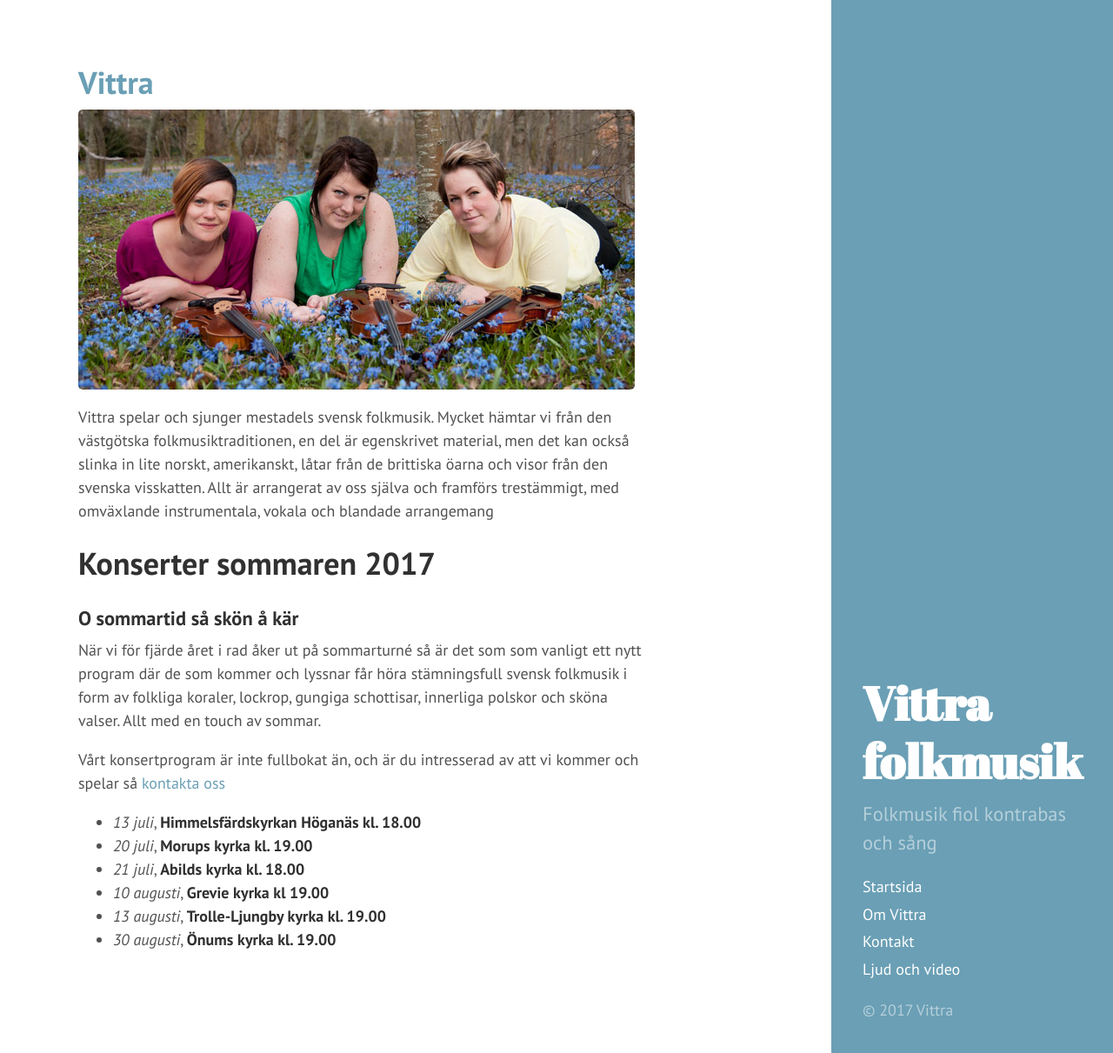
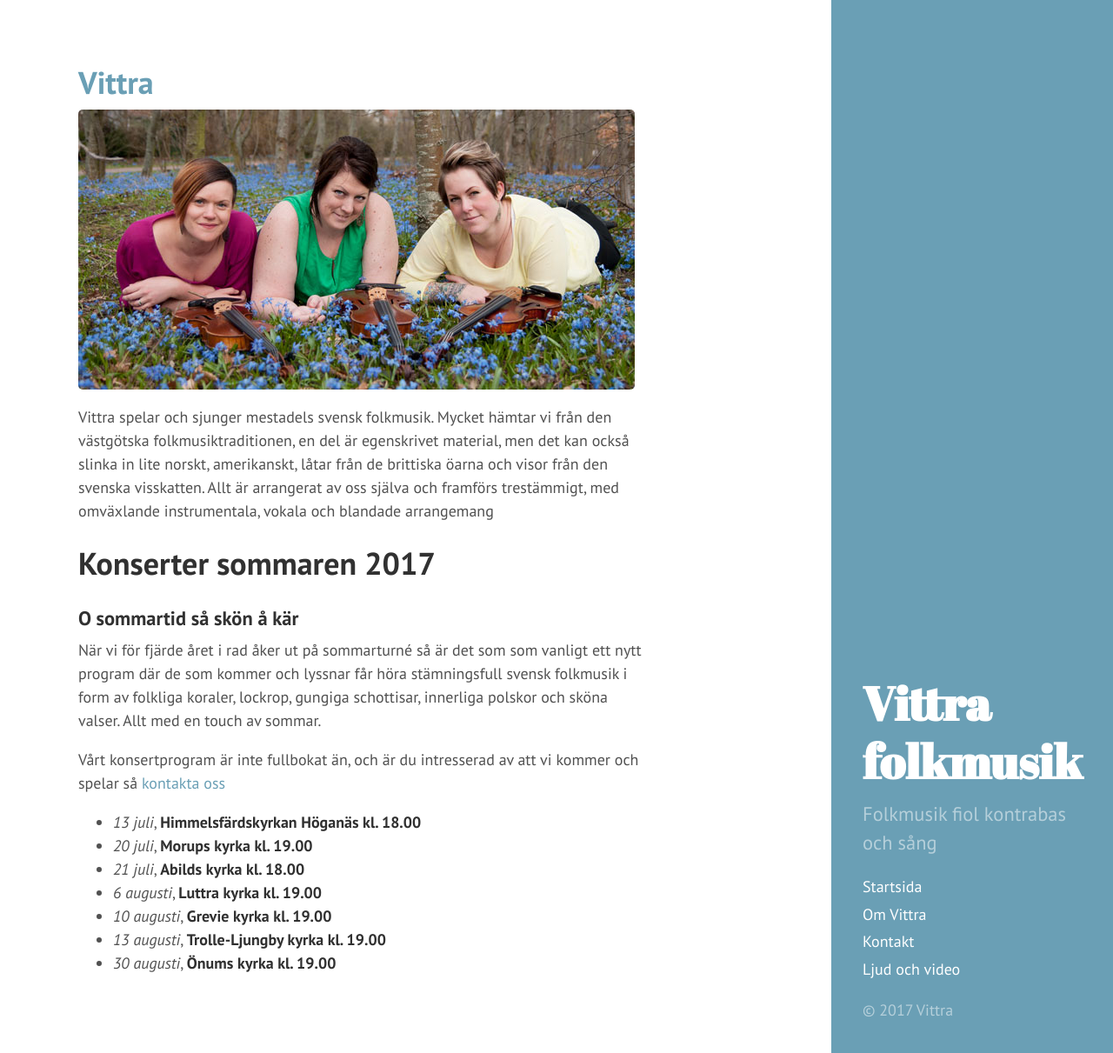
Before and after one commit to trinning/trinning.github.io, a Jekyll site: the page built from index.md, in a window 1280 px wide and 1211 px high. Shown: the whole window at 87% size. Built offline with Jekyll 4.4.1, drawn with Linux system fonts in a browser that asks for light colours.

Commit message:
tillagd konsert

```diff
--- a/index.md
+++ b/index.md
@@ -18,6 +18,7 @@ Vårt konsertprogram är inte fullbokat än, och är du intresserad av att vi ko
 * *13 juli*, **Himmelsfärdskyrkan Höganäs kl. 18.00**
 * *20 juli*, **Morups kyrka kl. 19.00**
 * *21 juli*, **Abilds kyrka kl. 18.00**
-* *10 augusti*, **Grevie kyrka kl 19.00**
+* *6  augusti*, **Luttra kyrka kl. 19.00**
+* *10 augusti*, **Grevie kyrka kl. 19.00**
 * *13 augusti*, **Trolle-Ljungby kyrka kl. 19.00**
 * *30 augusti*, **Önums kyrka kl. 19.00**
```
